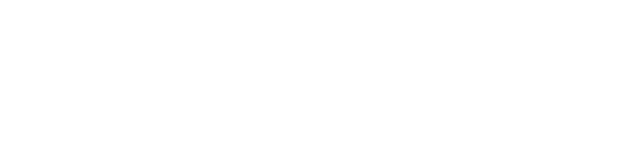
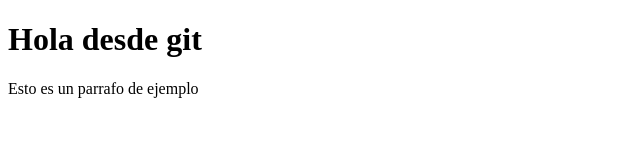
Before and after one commit to jacmty/webempresa, a plain HTML site: page index.html in a window 1280 px wide. Shown: the whole page, without its empty margins (0-640 px from the left). Drawn offline with Linux system fonts and the light colour scheme.

Commit message:
se agrego h1 y p

```diff
--- a/index.html
+++ b/index.html
@@ -7,6 +7,8 @@
     <title>Document</title>
 </head>
 <body>
+    <h1>Hola desde git</h1>
 
+    <p>Esto es un parrafo de ejemplo</p>
 </body>
 </html>
```
